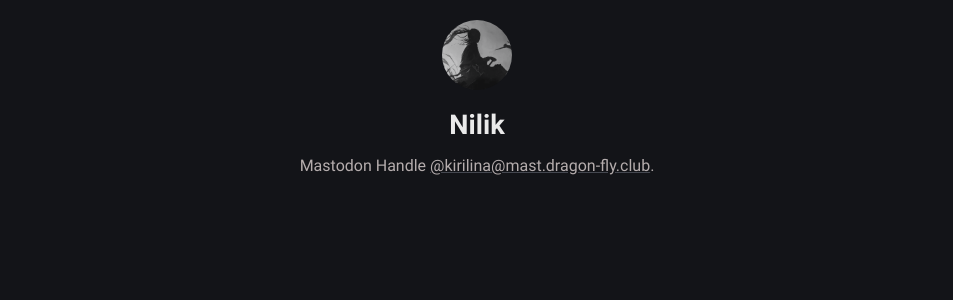
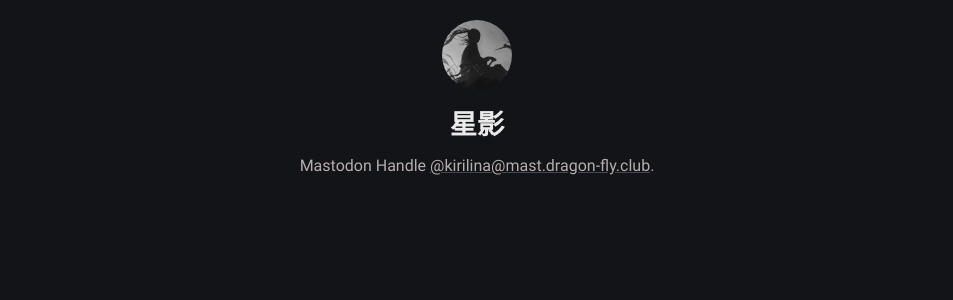
Before and after one commit to nilik7/nilik-blog, a Jekyll site: the page built from index.md, in a window 1280 px wide. Shown: the part 148-448 px from the top of the page, without its empty margins (163-1116 px from the left). Built offline with Jekyll 4.4.1, drawn with Linux system fonts in a browser that asks for light colours.

Commit message:
Update _config.yml

```diff
--- a/_config.yml
+++ b/_config.yml
@@ -1,5 +1,5 @@
 # Site settings
-title: Nilik blog # site title
+title: 行迹录 # site title
 description: >- # site description
 lang: en-US # default lang
 timezone: Europe/London # set your timezone
@@ -9,7 +9,7 @@
 
 # Profile settings
 author:
-  name: Nilik # author name
+  name: 星影 # author name
   bio: >- # tell to the world
     Mastodon Handle <a href="https://mast.dragon-fly.club/@kirilina" target="_blank" rel="noopener">@kirilina@mast.dragon-fly.club</a>.
   username:  # general username
```
